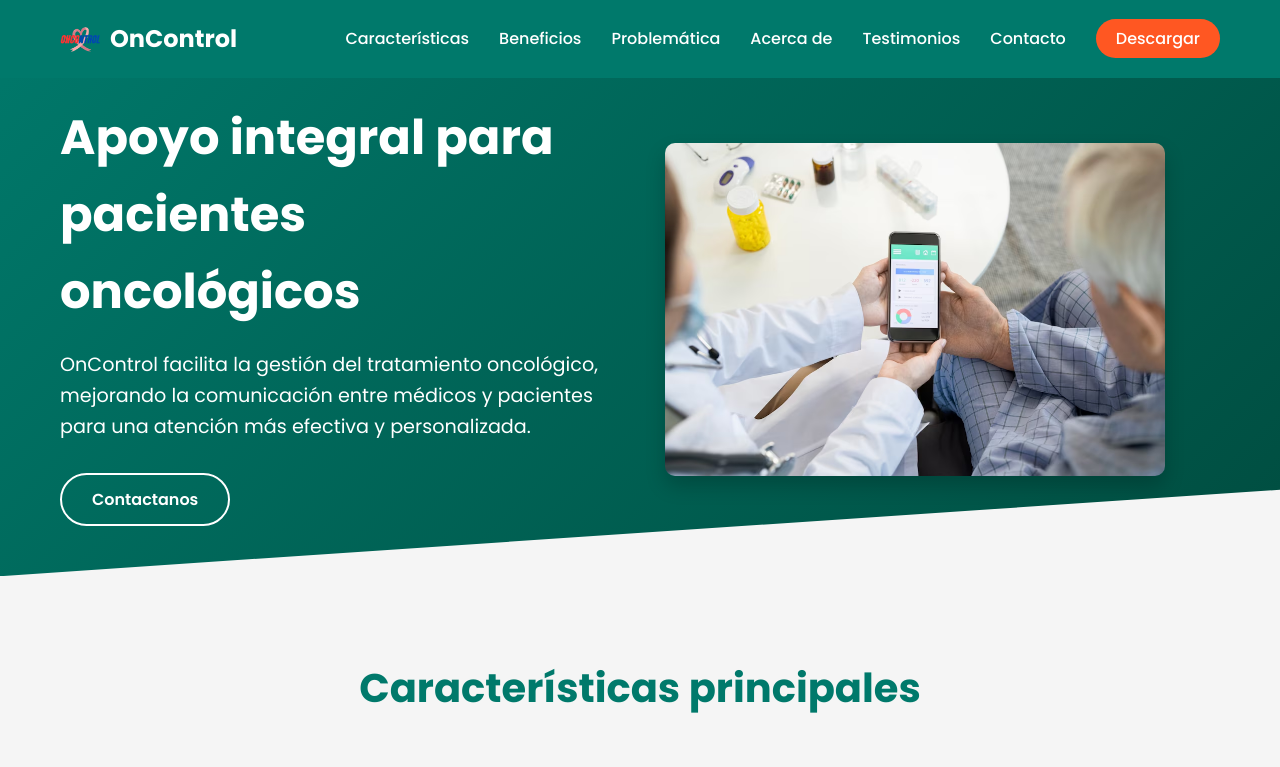
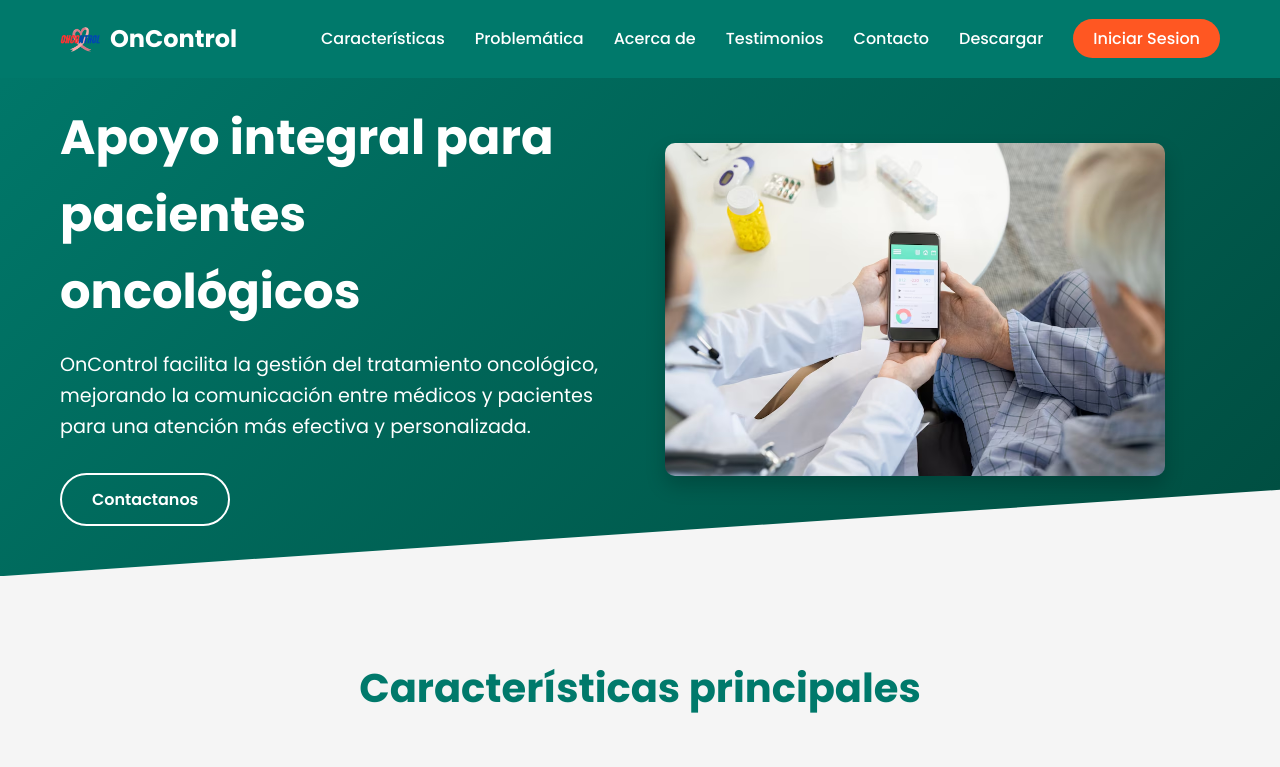
Before and after one commit to OnControl-IOT/LandingPage, a plain HTML site: page index.html in a window 1280 px wide. Shown: the top 767 px of the page. Drawn offline with Linux system fonts and the light colour scheme.

Commit message:
feat: Update navigation links in index.html

```diff
--- a/index.html
+++ b/index.html
@@ -25,12 +25,12 @@
             </label>
             <ul class="nav-links">
                 <li><a href="#features">Características</a></li>
-                <li><a href="#benefits">Beneficios</a></li>
                 <li><a href="#problem">Problemática</a></li>
                 <li><a href="#about">Acerca de</a></li>
                 <li><a href="#testimonials">Testimonios</a></li>
                 <li><a href="#contact">Contacto</a></li>
-                <li><a href="#app-download" class="header-download-btn">Descargar</a></li>
+                <li><a href="#app-download">Descargar</a></li>
+                <li><a href="https://oncontrol.netlify.app/" class="header-download-btn">Iniciar Sesion</a></li>
             </ul>
         </nav>
     </header>
```
